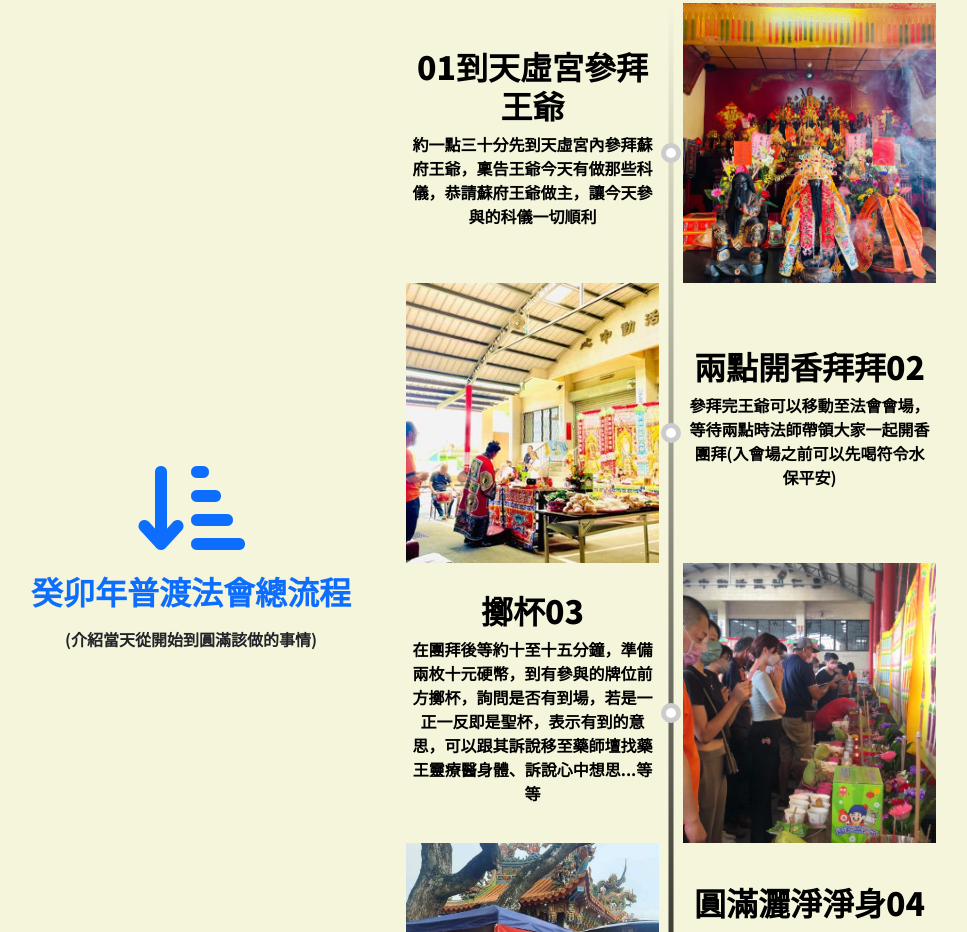
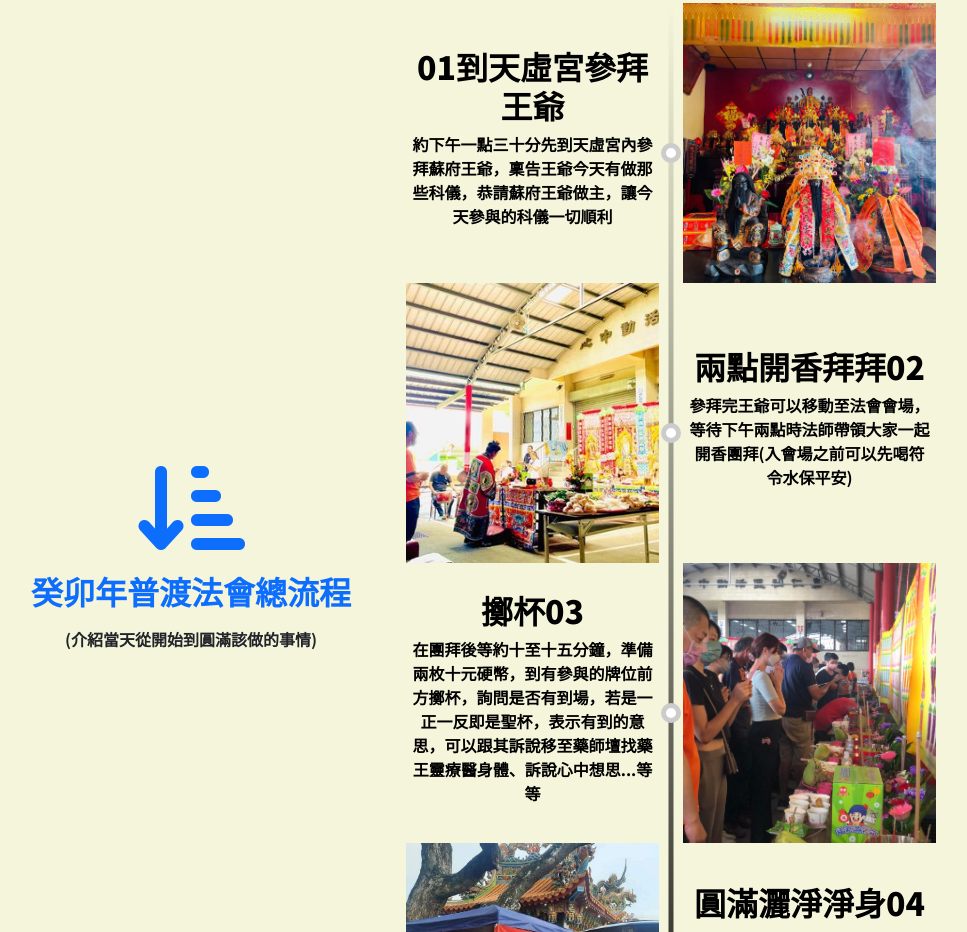
Before and after one commit to YESHI-XIAN/SPA_tiansyugong, a plain HTML site: page index.html in a window 1280 px wide. Shown: the part 2071-3003 px from the top of the page, without its empty margins (74-1041 px from the left). Drawn offline with nearby package versions, Linux system fonts and the light colour scheme; a script that the page names is missing.

Commit message:
潭子天虛宮官方網站

```diff
--- a/index.html
+++ b/index.html
@@ -390,7 +390,7 @@
                   <div class="mytext s12_text">
                     <h2 class="fw-900">01到天虛宮參拜王爺</h2>
                     <p class="fw-700">
-                      約一點三十分先到天虛宮內參拜蘇府王爺，稟告王爺今天有做那些科儀，恭請蘇府王爺做主，讓今天參與的科儀一切順利
+                      約下午一點三十分先到天虛宮內參拜蘇府王爺，稟告王爺今天有做那些科儀，恭請蘇府王爺做主，讓今天參與的科儀一切順利
                     </p>
                   </div>
                 </div>
@@ -403,7 +403,7 @@
                   <div class="mytext s12_text">
                     <h2 class="fw-900">兩點開香拜拜02</h2>
                     <p class="fw-700">
-                      參拜完王爺可以移動至法會會場，等待兩點時法師帶領大家一起開香團拜(入會場之前可以先喝符令水保平安)
+                      參拜完王爺可以移動至法會會場，等待下午兩點時法師帶領大家一起開香團拜(入會場之前可以先喝符令水保平安)
                     </p>
                   </div>
                 </div>
```
